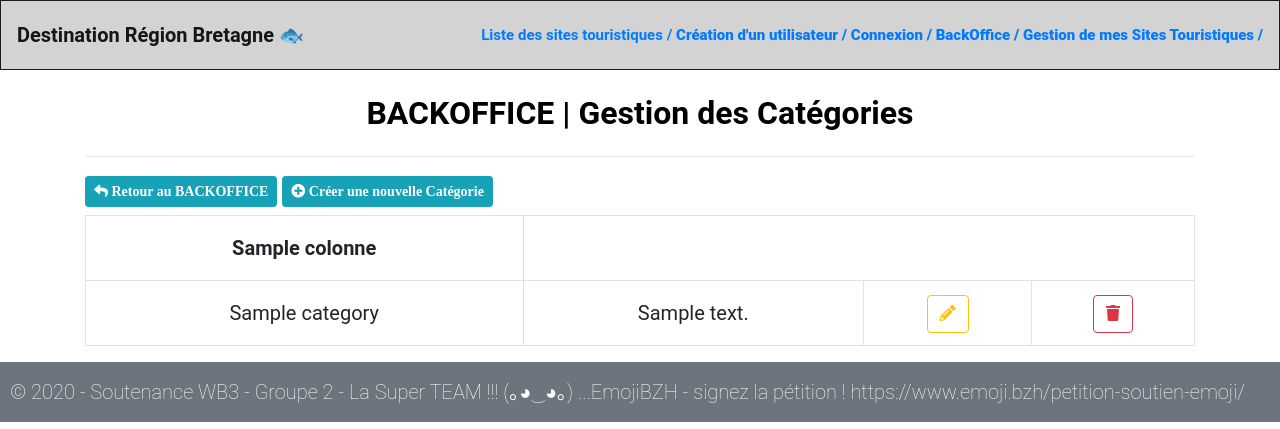
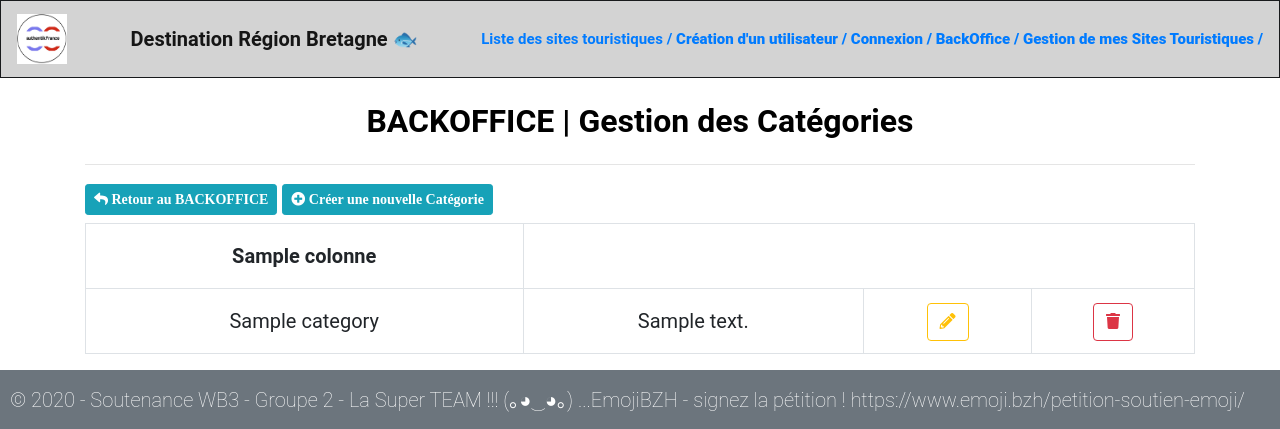
Before and after one commit to N9156/authentikFrance, a Symfony app: template templates/admin/admin_categories.html.twig in a window 1280 px wide. Shown: the top 429 px of the page. Run offline with Twig, Linux system fonts and the light colour scheme; the template is opened without the code that fills it: most values are stand-ins (such as "Sample title", 1, 10 or a date in 2020); some libraries are stand-ins or nearby versions.

Commit message:
backoffice categories + image update + imagelogo

```diff
--- a/templates/base.html.twig
+++ b/templates/base.html.twig
@@ -27,9 +27,14 @@
 
 
     <nav class="navbar navbar-light bg-light">
+
+         <a class="navbar-brand" href="{{ path('authentik') }}">
+            <img src="image/Logo AuthentikFrance.png" width="50" height="50" alt="">
+         </a>
+
             <span class="navbar-brand mb-0 h1"><strong>Destination Région Bretagne 🐟</strong></span>
+
             <div class="topnav" id="myTopnav">
-
                 <a href="{{ path('authentik') }}" class="active">Liste des sites touristiques /</a>
                 {# SI l'insternaute N'EST PAS connecté, on lui propose les liens 'Créer votre compte' et 'Identifiez-vous' #}
                 {% if not  app.user %}
```
Also changed, not shown: public/image/Logo AuthentikFrance.png (added), public/image/logoAuthentikFrance.jpeg (added).
